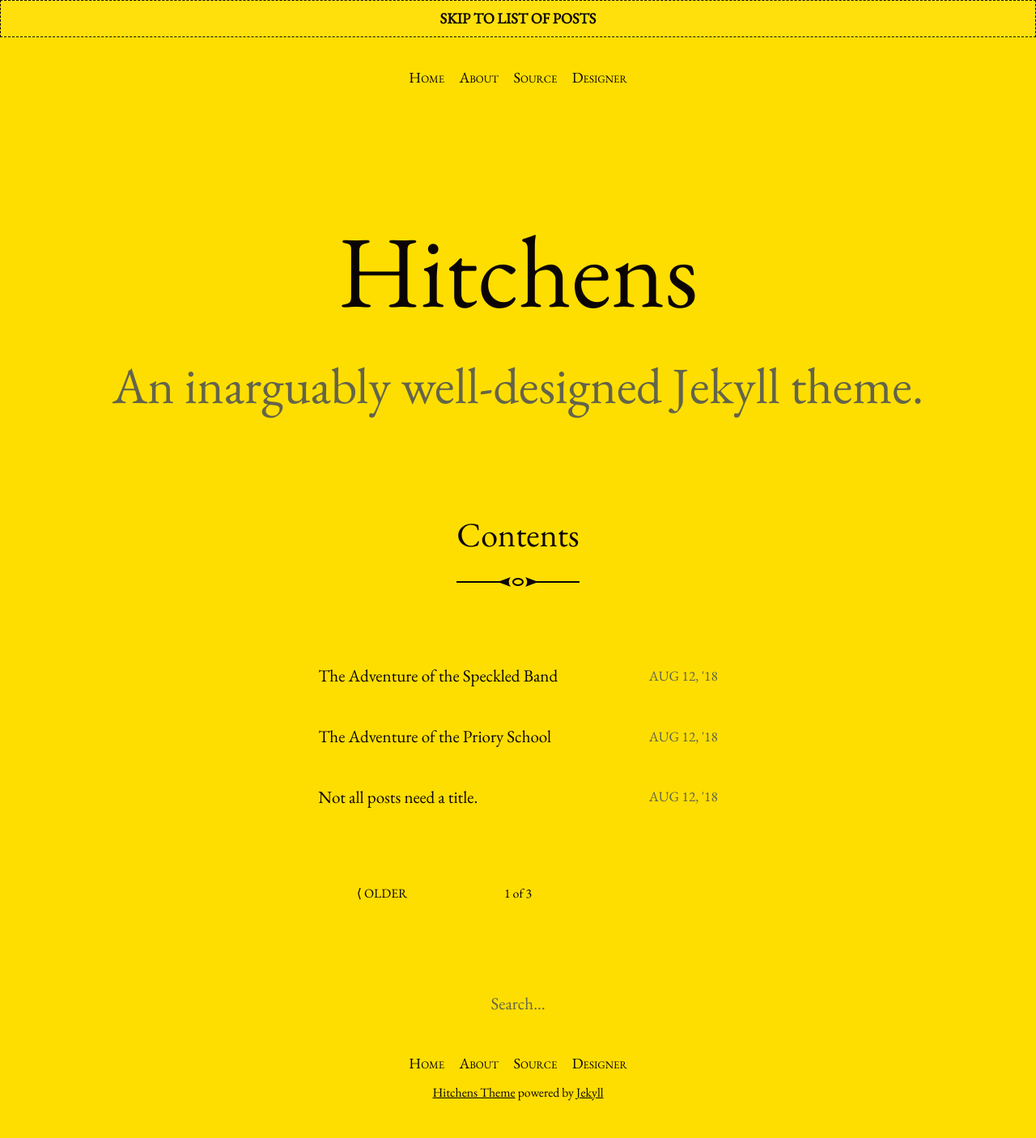
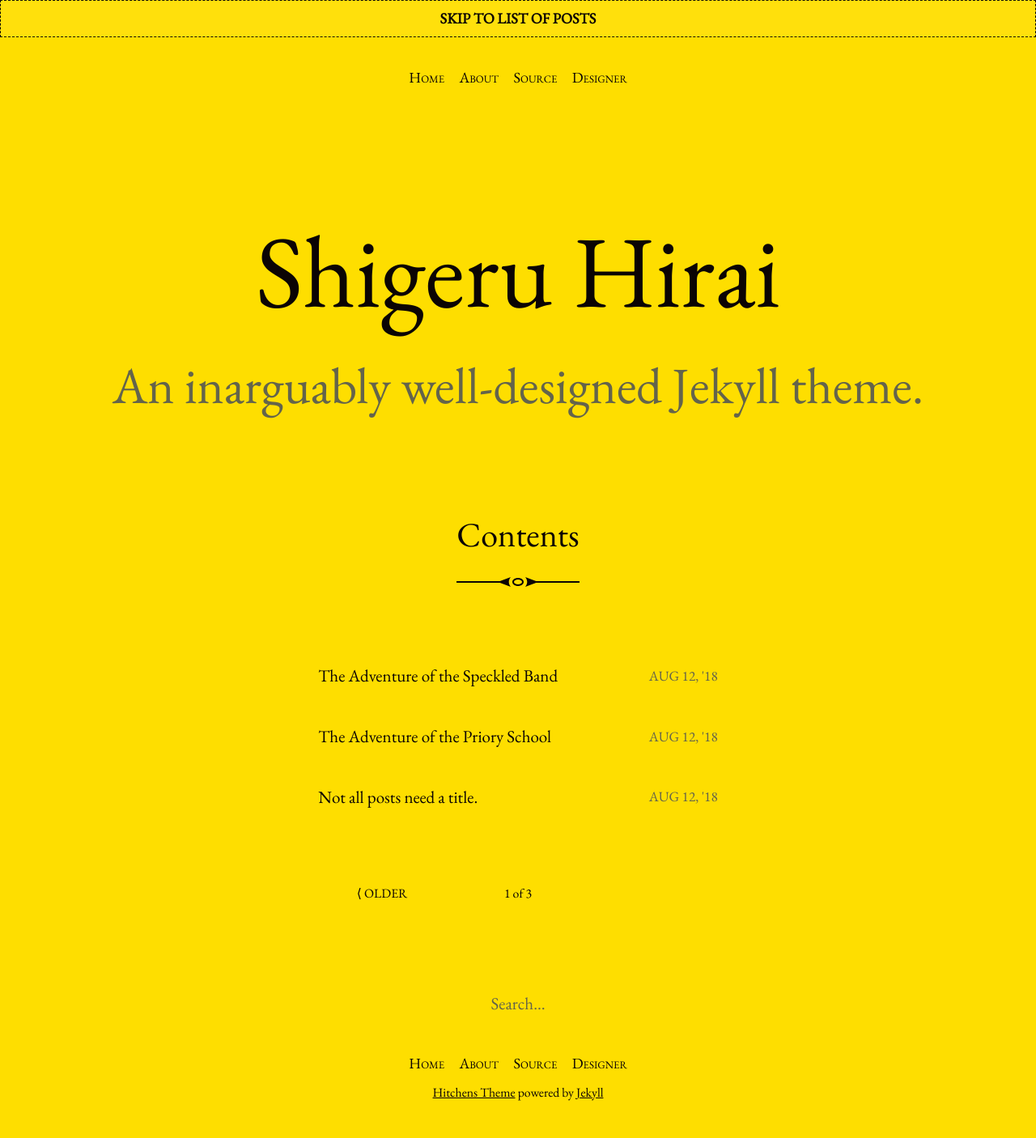
Before and after one commit to hiraism/ShigeruHirai, a Jekyll site: the page built from index.html, in a window 1280 px wide. Shown: the whole page at 81% size. Built offline with Jekyll 4.4.1, drawn with Linux system fonts in a browser that asks for light colours; the list of posts is cut into pages by our own code.

Commit message:
Shigeru Hirai

```diff
--- a/_config.yml
+++ b/_config.yml
@@ -13,8 +13,8 @@
 # you will see them accessed via {{ site.title }}, {{ site.email }}, and so on.
 # You can create any custom variable you would like, and they will be accessible
 # in the templates via {{ site.myvariable }}.
-title: Hitchens
-email: hello@patdryburgh.com
+title: Shigeru Hirai
+email: hirai@kogosha.com
 description: >- # this means to ignore newlines until "baseurl:"
   An inarguably well-designed Jekyll theme.
 baseurl: "" # the subpath of your site, e.g. /blog
```
